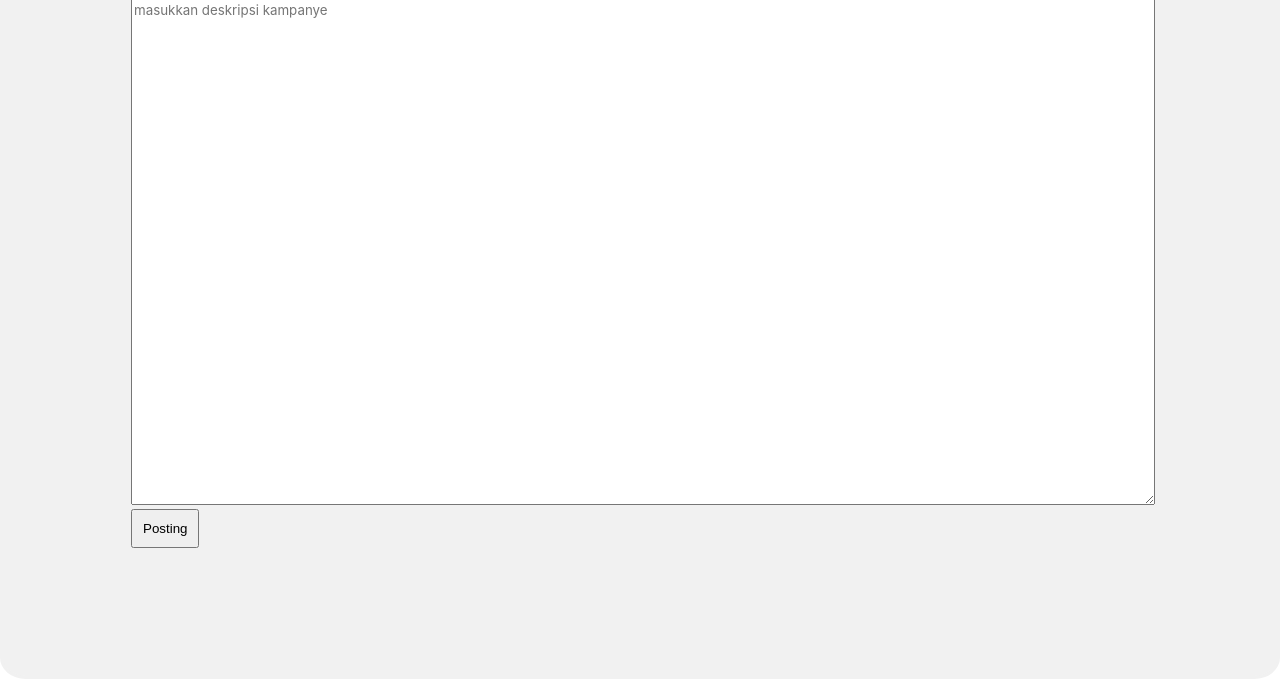
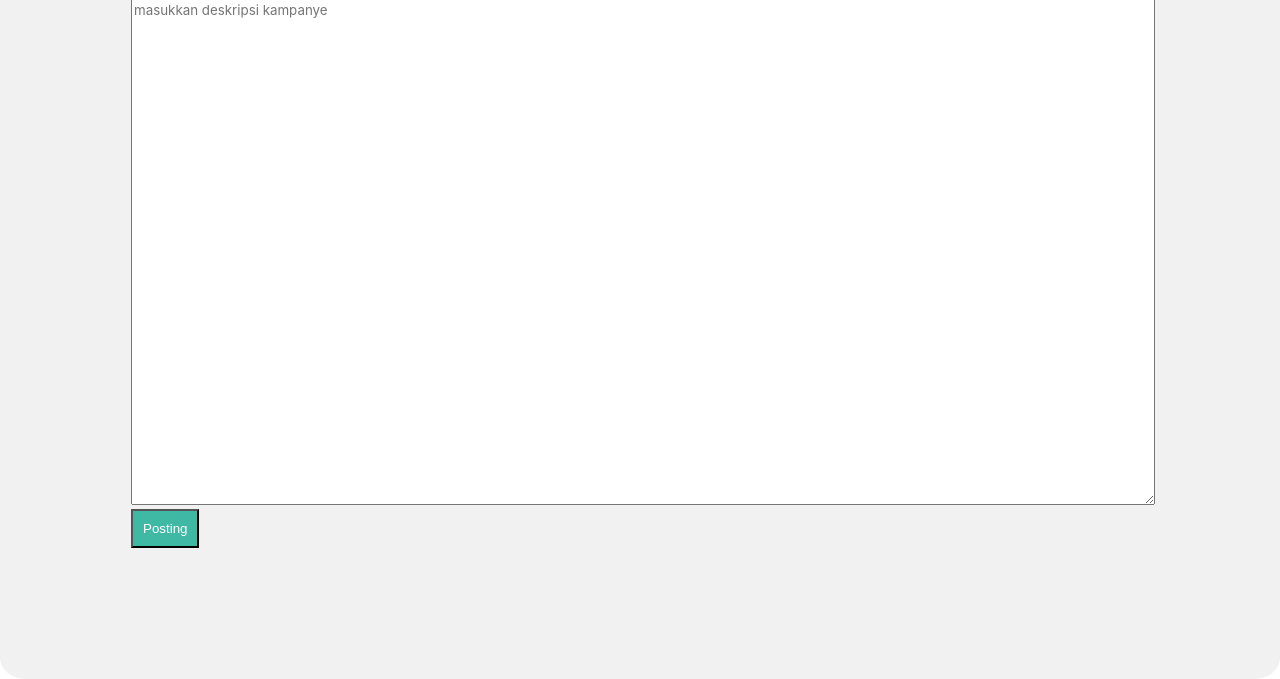
Before and after one commit to abas/project-akhir-web, a PHP site: page /post.php in a window 1280 px wide. Shown: the part 389-1068 px from the top of the page. Run offline with PHP 8.4, Linux system fonts and the light colour scheme; data that the repository does not hold is empty.

Commit message:
update post

```diff
--- a/post.php
+++ b/post.php
@@ -80,7 +80,7 @@
 
         <input name="user" type="text" value="<?php echo $data['username'];?>" style="display:none;">
 
-        <button TYPE="submit" name="upload">Posting</button>
+        <button class="btn bg-teal white pointer" TYPE="submit" name="upload">Posting</button>
       </form>
 
     <script>
```
